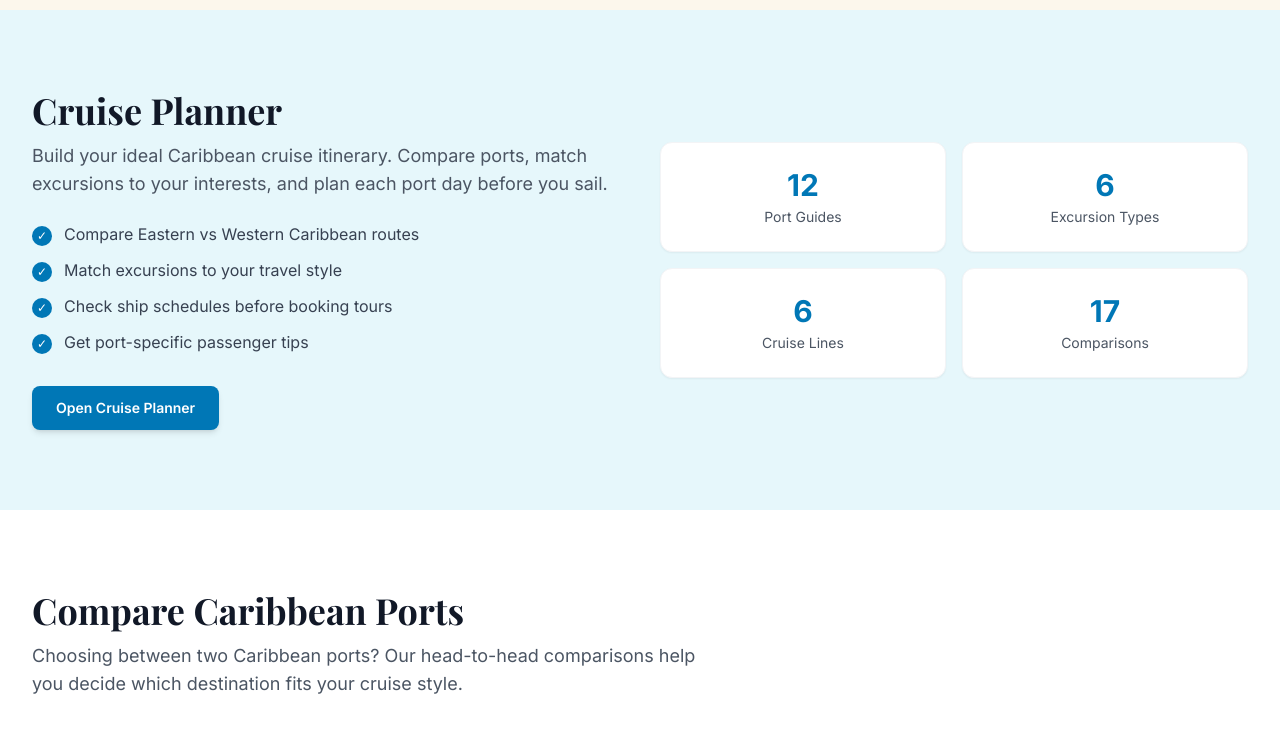
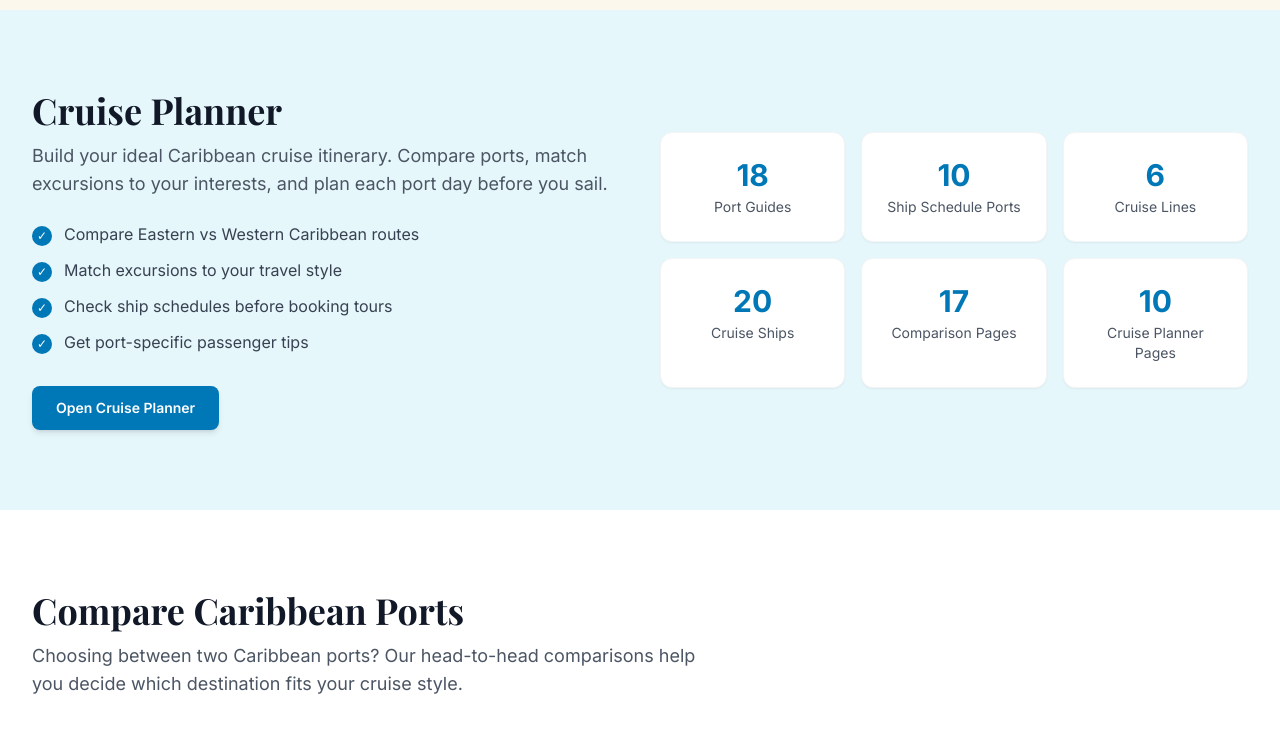
Before and after one commit to grahamchuter-debug/caribbean-shore-excursions, a Next.js app: page / in a window 1280 px wide. Shown: the part 3320-4056 px from the top of the page. Built offline with nearby package versions, Linux system fonts and the light colour scheme; a web font is replaced by a local one.

Commit message:
Replace hardcoded homepage planner stats with live content inventory counts.
Derive port guides, schedule ports, cruise lines, ships, comparisons, and planner pages from site data and add a Cruise Ships statistic card.

Co-authored-by: Cursor <cursoragent@cursor.com>

```diff
--- a/app/cruise-planner/page.tsx
+++ b/app/cruise-planner/page.tsx
@@ -1,6 +1,7 @@
 import Link from "next/link";
 import { buildMetadata } from "@/lib/seo";
 import { ports } from "@/data/ports";
+import { getPortGuideCount } from "@/data/content-inventory";
 import { comparisons } from "@/data/comparisons";
 import { excursionTypes } from "@/data/excursion-types";
 import { cruiseLines } from "@/data/cruise-lines";
@@ -92,7 +93,7 @@ export default function CruisePlannerPage() {
             >
               <span className="font-semibold text-gray-900">Best Shore Excursion at Every Caribbean Port</span>
               <span className="block text-sm text-gray-600 mt-1">
-                Master table for all 12 ports with authority guides and specialist links
+                Master table for all {getPortGuideCount()} ports with authority guides and specialist links
               </span>
             </Link>
             <div className="flex flex-wrap gap-2">
--- a/app/page.tsx
+++ b/app/page.tsx
@@ -5,6 +5,7 @@ import { excursionTypes } from "@/data/excursion-types";
 import { cruiseLines } from "@/data/cruise-lines";
 import { cruiseTips } from "@/data/tips";
 import { comparisons } from "@/data/comparisons";
+import { getPortGuideCount } from "@/data/content-inventory";
 import { schedulePorts } from "@/data/schedules";
 import { featuredPortCards, HOMEPAGE_SCHEDULE_SLUGS, homepageFaqs } from "@/data/homepage";
 import { regions } from "@/data/regions";
@@ -16,6 +17,7 @@ import { SchedulePreviewCard } from "@/components/SchedulePreviewCard";
 import { FAQSection } from "@/components/FAQSection";
 import { JsonLd } from "@/components/JsonLd";
 import { breadcrumbSchema, faqSchema, travelGuideSchema } from "@/lib/schema";
+import { CruisePlannerStatsGrid } from "@/components/CruisePlannerStatsGrid";
 
 export const metadata = buildMetadata({
   title: "Caribbean Shore Excursion Planner | Ports, Ship Schedules & Cruise Tours",
@@ -181,19 +183,7 @@ export default function HomePage() {
                 Open Cruise Planner
               </Link>
             </div>
-            <div className="grid grid-cols-2 gap-4">
-              {[
-                { label: "Port Guides", count: "12", href: "/ports" },
-                { label: "Excursion Types", count: `${excursionTypes.length}`, href: "/excursion-types" },
-                { label: "Cruise Lines", count: `${cruiseLines.length}`, href: "/cruise-lines" },
-                { label: "Comparisons", count: `${comparisons.length}`, href: "/cruise-planner#compare" },
-              ].map((stat) => (
-                <Link key={stat.label} href={stat.href} className="card text-center hover:border-caribbean-200">
-                  <div className="text-3xl font-bold text-caribbean-700">{stat.count}</div>
-                  <div className="text-sm text-gray-600 mt-1">{stat.label}</div>
-                </Link>
-              ))}
-            </div>
+            <CruisePlannerStatsGrid />
           </div>
         </div>
       </section>
@@ -305,7 +295,7 @@ export default function HomePage() {
               Best Shore Excursion at Every Caribbean Port
             </h3>
             <p className="mt-2 text-gray-600">
-              Master table covering all 12 ports, signature excursion, duration, activity level, and links to authority guides and local specialists.
+              Master table covering all {getPortGuideCount()} ports, signature excursion, duration, activity level, and links to authority guides and local specialists.
             </p>
           </Link>
           <div className="grid gap-4 sm:grid-cols-2 lg:grid-cols-4">
--- /dev/null
+++ b/components/CruisePlannerStatsGrid.tsx
@@ -0,0 +1,21 @@
+import Link from "next/link";
+import { getPlannerStatCards } from "@/data/content-inventory";
+
+export function CruisePlannerStatsGrid() {
+  const stats = getPlannerStatCards();
+
+  return (
+    <div className="grid grid-cols-2 sm:grid-cols-3 gap-4">
+      {stats.map((stat) => (
+        <Link
+          key={stat.label}
+          href={stat.href}
+          className="card text-center hover:border-caribbean-200"
+        >
+          <div className="text-3xl font-bold text-caribbean-700">{stat.count}</div>
+          <div className="text-sm text-gray-600 mt-1">{stat.label}</div>
+        </Link>
+      ))}
+    </div>
+  );
+}
--- /dev/null
+++ b/data/content-inventory.ts
@@ -0,0 +1,85 @@
+import { getAllPortAuthoritySlugs } from "./port-authority";
+import { getAllComparisonSlugs } from "./comparisons";
+import { getAllCruiseLineSlugs } from "./cruise-lines";
+import { getAllShipSlugs } from "./ships";
+import { itineraryPlanners } from "./itinerary-planners";
+import { regionalCruisePlanners } from "./regional-cruise-planners";
+import {
+  getAllSchedulePortSlugs,
+  getAllVerifiedMonthPageParams,
+} from "./schedules";
+import { SCHEDULE_YEARS } from "@/lib/schedule-utils";
+
+export interface ContentInventory {
+  portGuides: number;
+  shipSchedulePorts: number;
+  cruiseLines: number;
+  cruiseShips: number;
+  comparisonPages: number;
+  cruisePlannerPages: number;
+  scheduleHubPages: number;
+  scheduleYearPages: number;
+  monthlySchedulePages: number;
+}
+
+export interface PlannerStatCard {
+  label: string;
+  count: number;
+  href: string;
+}
+
+/** Count published authority port guides (matches /ports/[slug] routes). */
+export function getPortGuideCount(): number {
+  return getAllPortAuthoritySlugs().length;
+}
+
+/** Unique itinerary + regional cruise planner pages (no double-counting shared slugs). */
+export function getCruisePlannerPageCount(): number {
+  const slugs = new Set([
+    ...itineraryPlanners.map((planner) => planner.slug),
+    ...regionalCruisePlanners.map((planner) => planner.slug),
+  ]);
+  return slugs.size;
+}
+
+export function getContentInventory(): ContentInventory {
+  const shipSchedulePorts = getAllSchedulePortSlugs().length;
+
+  return {
+    portGuides: getPortGuideCount(),
+    shipSchedulePorts,
+    cruiseLines: getAllCruiseLineSlugs().length,
+    cruiseShips: getAllShipSlugs().length,
+    comparisonPages: getAllComparisonSlugs().length,
+    cruisePlannerPages: getCruisePlannerPageCount(),
+    scheduleHubPages: shipSchedulePorts,
+    scheduleYearPages: shipSchedulePorts * SCHEDULE_YEARS.length,
+    monthlySchedulePages: getAllVerifiedMonthPageParams().length,
+  };
+}
+
+/** Homepage Cruise Planner statistics — total content assets, not category counts. */
+export function getPlannerStatCards(): PlannerStatCard[] {
+  const inventory = getContentInventory();
+
+  return [
+    { label: "Port Guides", count: inventory.portGuides, href: "/ports" },
+    {
+      label: "Ship Schedule Ports",
+      count: inventory.shipSchedulePorts,
+      href: "/ship-schedules",
+    },
+    { label: "Cruise Lines", count: inventory.cruiseLines, href: "/cruise-lines" },
+    { label: "Cruise Ships", count: inventory.cruiseShips, href: "/ships" },
+    {
+      label: "Comparison Pages",
+      count: inventory.comparisonPages,
+      href: "/cruise-planner#compare",
+    },
+    {
+      label: "Cruise Planner Pages",
+      count: inventory.cruisePlannerPages,
+      href: "/cruise-planner",
+    },
+  ];
+}
```
